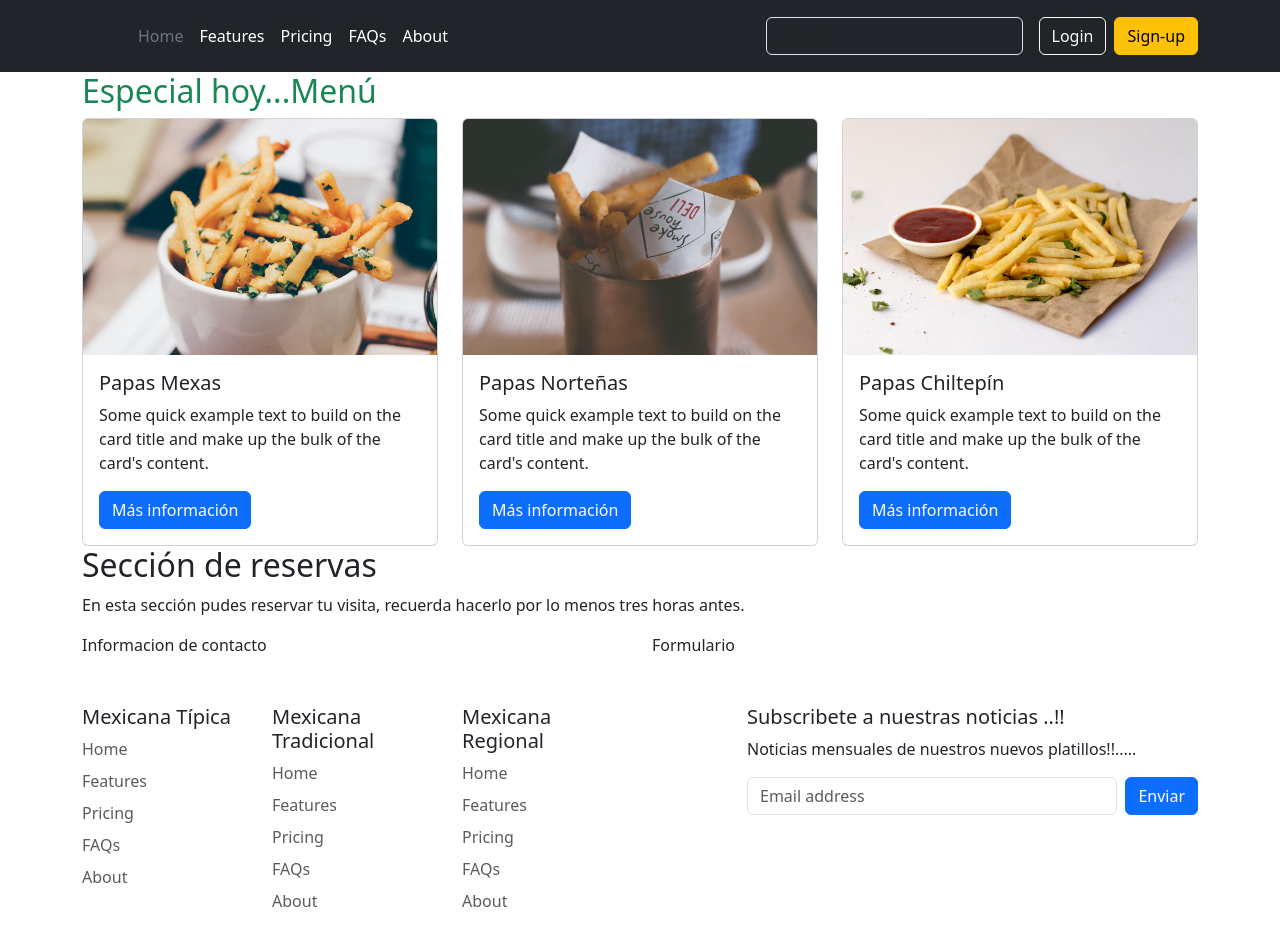
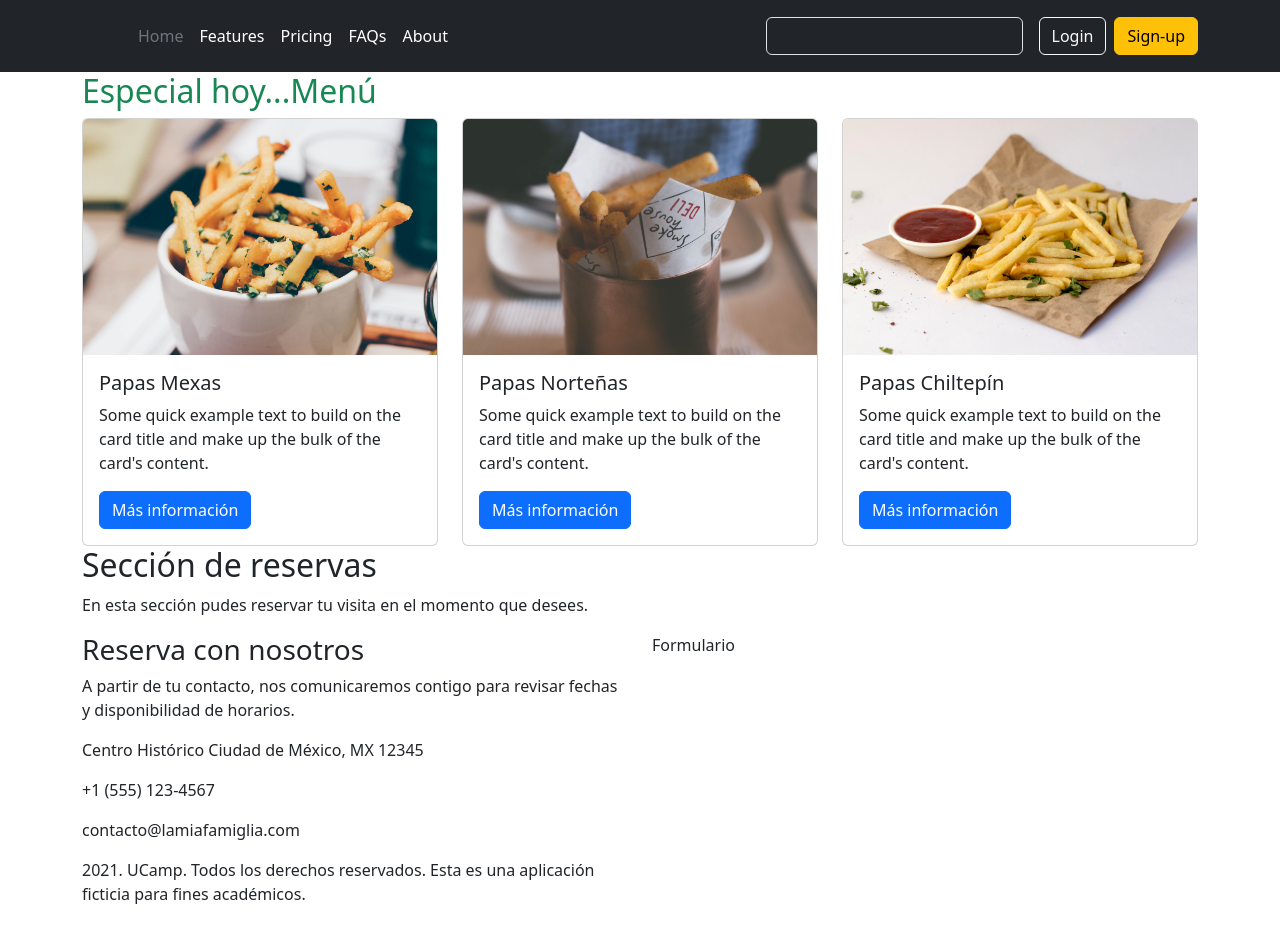
Before and after one commit to javierPortugal/proyecto-4-restaurant, a React (Vite) app: page / in a window 1280 px wide. Shown: the top 952 px of the page. Built offline with nearby package versions, Linux system fonts and the light colour scheme.

Commit message:
Update App.jsx
upadte de seccion de reserva

```diff
--- a/src/App.jsx
+++ b/src/App.jsx
@@ -46,12 +46,20 @@ function App() {
         </div>
         <div className="row">
           <h2>Sección de reservas</h2>
-          <p>En esta sección pudes reservar tu visita, recuerda hacerlo por lo menos tres horas antes. </p>
+          <p>En esta sección pudes reservar tu visita en el momento que desees. </p>
 
-          <div className="col-md-6 bg-gray-50" style={{backgroungcolor:"#e5e5e5"}}>
-          Informacion de contacto
+          <div className="col-md-6" style={{backgroungcolor:"#e5e5e5"}}>
+            <h3>Reserva con nosotros</h3>
+            <p>A partir de tu contacto, nos comunicaremos contigo para revisar fechas y disponibilidad de horarios.</p>
+            <p>Centro Histórico Ciudad de México, MX 12345</p>
+            <p>+1 (555) 123-4567</p>
+            <p>contacto@lamiafamiglia.com</p>
+            <p>
+            2021. UCamp. Todos los derechos reservados.
+            Esta es una aplicación ficticia para fines académicos.
+            </p>
           </div>
-          <div className="col-md-6"style={{backgroungcolor:"#e5e5e5"}}>
+          <div className="col-md-6">
           Formulario
 
           </div>
```
